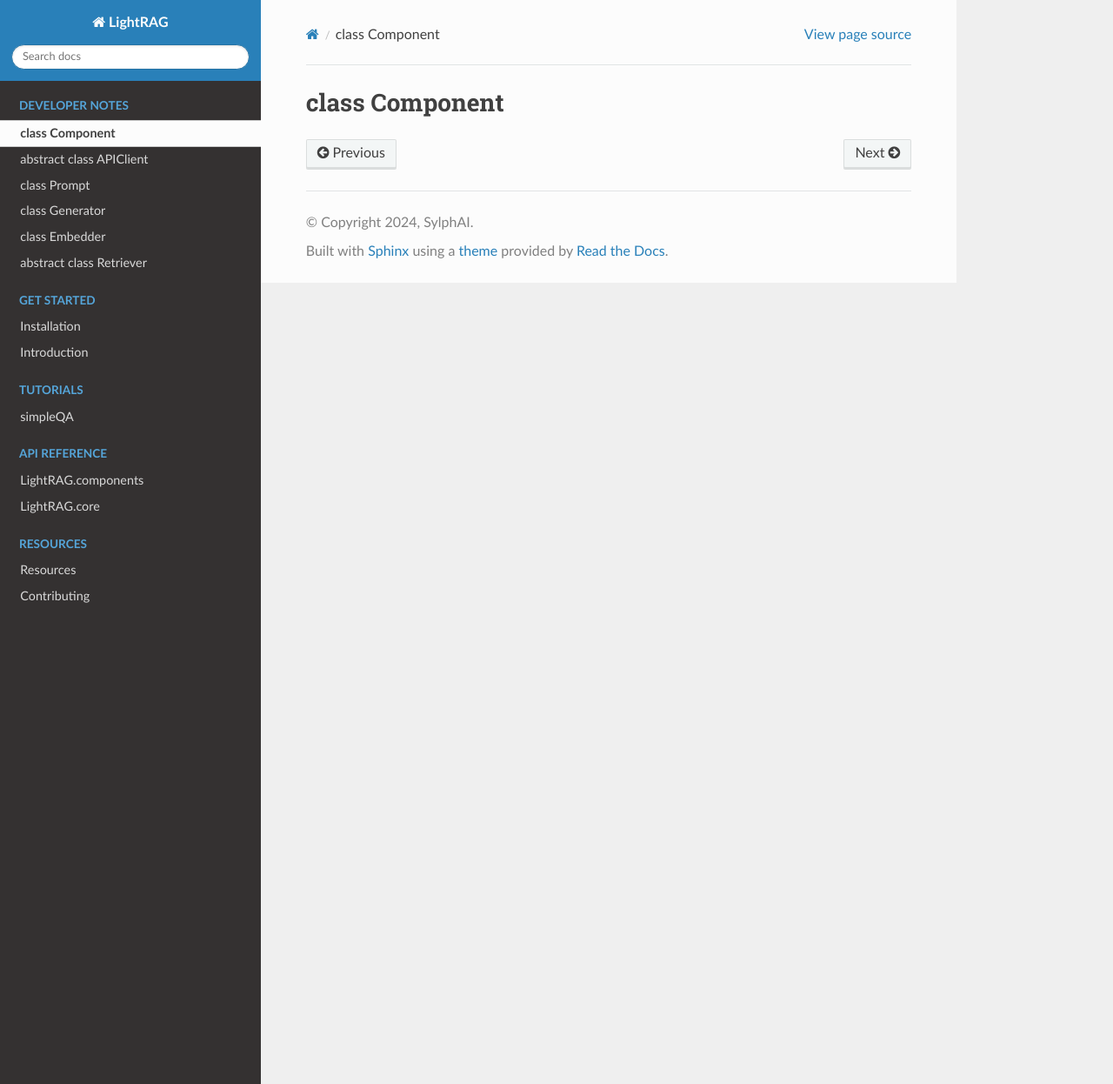
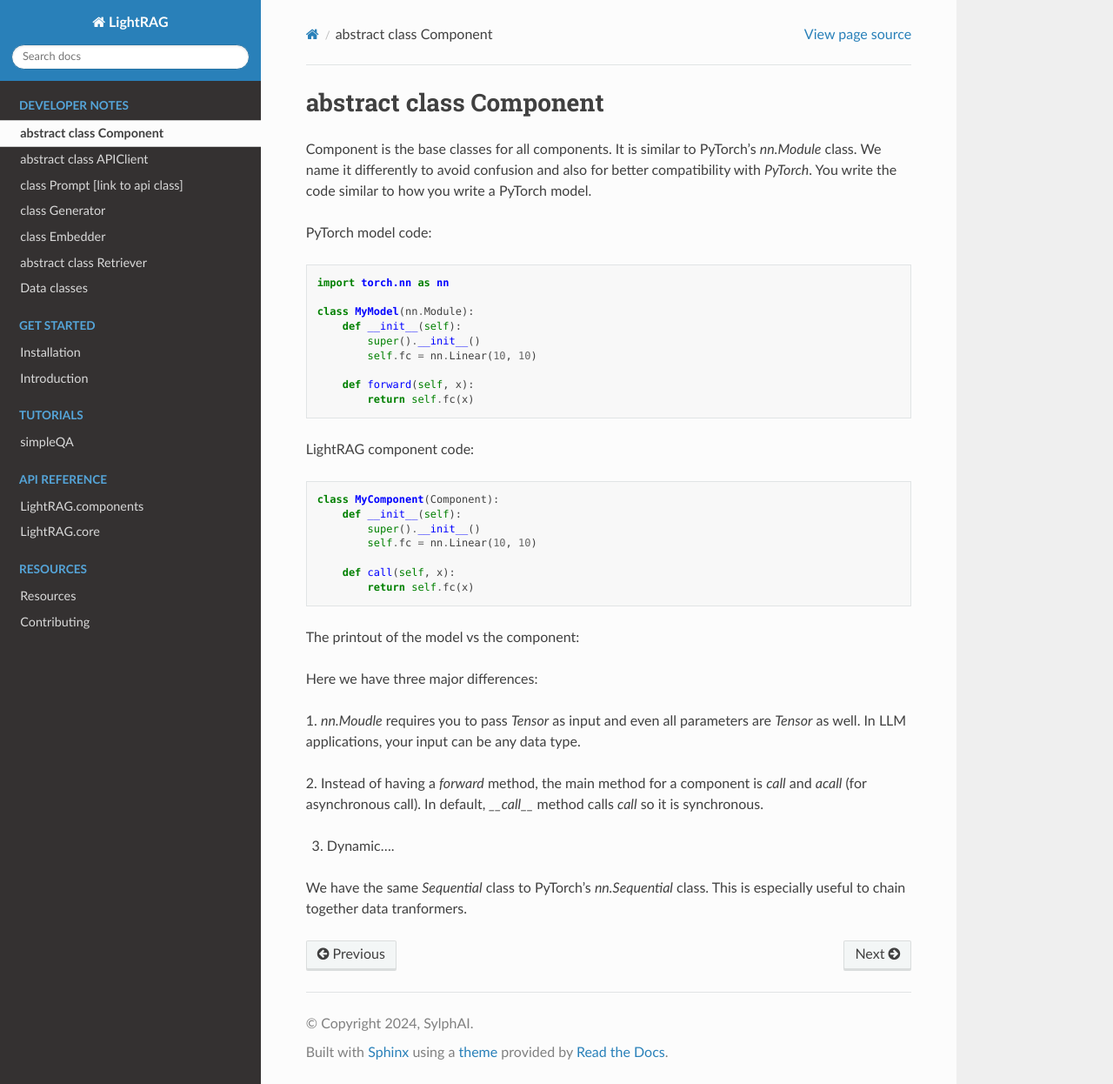
Before and after one commit to SylphAI-Inc/AdalFlow, a Sphinx documentation site: the page built from docs/source/developer_notes/component.rst, in a window 1280 px wide and 1246 px high. Shown: the whole window at 87% size. Built offline with Sphinx 7.4.7 and the Read the Docs theme 2.0.0, drawn with Linux system fonts in a browser that asks for light colours.

Commit message:
add developer notes

```diff
--- a/docs/source/developer_notes/component.rst
+++ b/docs/source/developer_notes/component.rst
@@ -1,2 +1,50 @@
-class Component
+abstract class Component
 ============
+Component is the base classes for all components. It is similar to PyTorch's `nn.Module` class.
+We name it differently to avoid confusion and also for better compatibility with `PyTorch`.
+You write the code similar to how you write a PyTorch model.
+
+PyTorch model code:
+
+.. code-block:: python
+
+    import torch.nn as nn
+
+    class MyModel(nn.Module):
+        def __init__(self):
+            super().__init__()
+            self.fc = nn.Linear(10, 10)
+
+        def forward(self, x):
+            return self.fc(x)
+
+LightRAG component code:
+
+.. code-block:: python
+
+    class MyComponent(Component):
+        def __init__(self):
+            super().__init__()
+            self.fc = nn.Linear(10, 10)
+
+        def call(self, x):
+            return self.fc(x)
+
+The printout of the model vs the component:
+
+
+
+
+
+Here we have three major differences:
+
+1. `nn.Moudle` requires you to pass `Tensor` as input and even all parameters are `Tensor` as well.
+In LLM applications, your input can be any data type.
+
+2. Instead of having a `forward` method, the main method for a component is `call` and `acall` (for asynchronous call).
+In default, `__call__` method calls `call` so it is synchronous.
+
+3. Dynamic....
+
+
+We have the same `Sequential` class to PyTorch's `nn.Sequential` class. This is especially useful to chain together data tranformers.
--- a/docs/source/developer_notes/generator.rst
+++ b/docs/source/developer_notes/generator.rst
@@ -1,2 +1,8 @@
 class Generator
 ============
+
+
+A Note on Tokenization#
+By default, LlamaIndex uses a global tokenizer for all token counting. This defaults to cl100k from tiktoken, which is the tokenizer to match the default LLM gpt-3.5-turbo.
+
+If you change the LLM, you may need to update this tokenizer to ensure accurate token counts, chunking, and prompting.
--- a/docs/source/index.rst
+++ b/docs/source/index.rst
@@ -26,6 +26,7 @@ LightRAG comes from the best of the AI research and engineering. Fundamentally,
    developer_notes/generator
    developer_notes/embedder
    developer_notes/retriever
+   developer_notes/data_classes
 
 .. toctree::
    :glob:
```
Also changed, not shown: docs/source/developer_notes/data_classes.rst (added, +11 -0 lines), docs/source/developer_notes/prompt.rst (+18 -14 lines).
